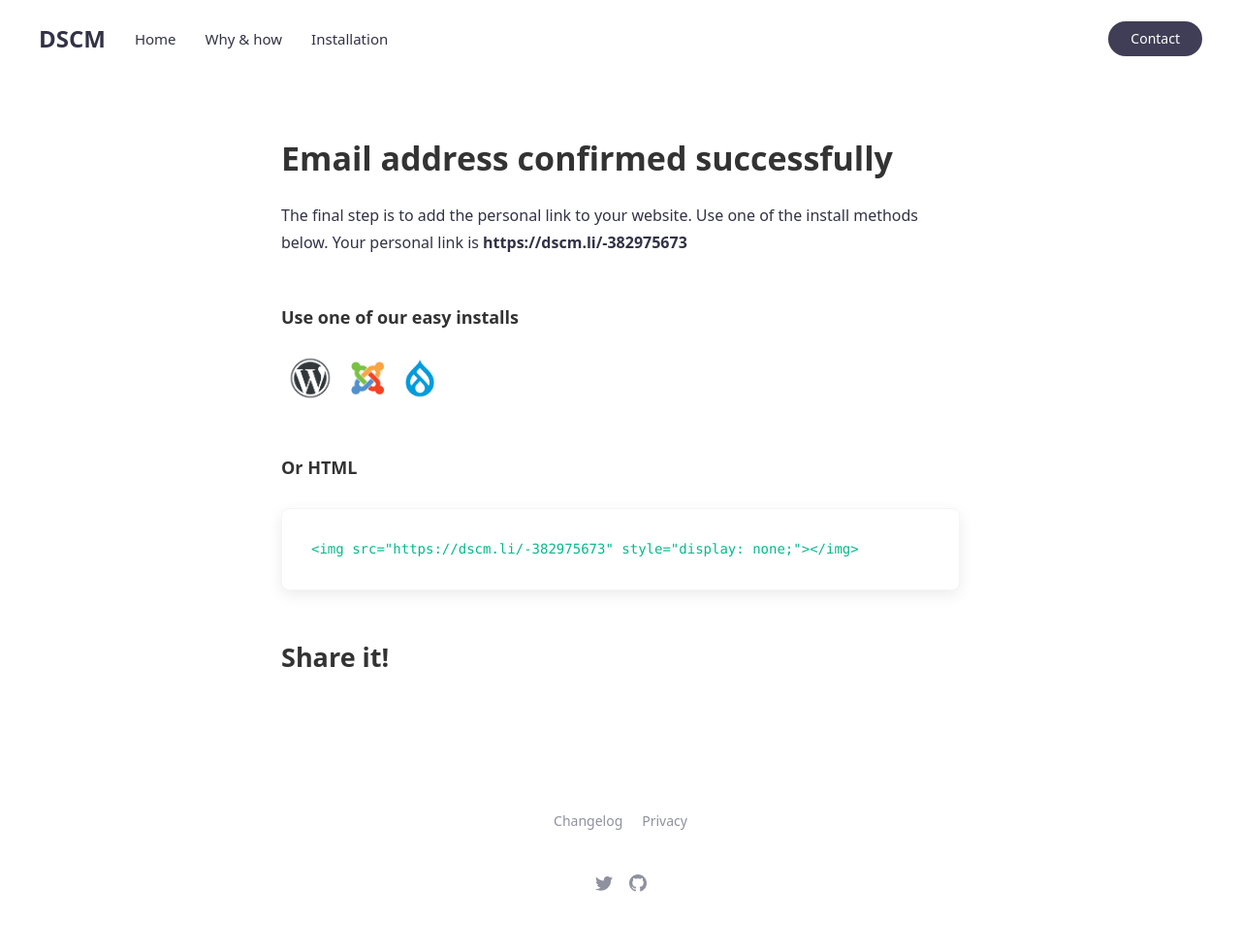
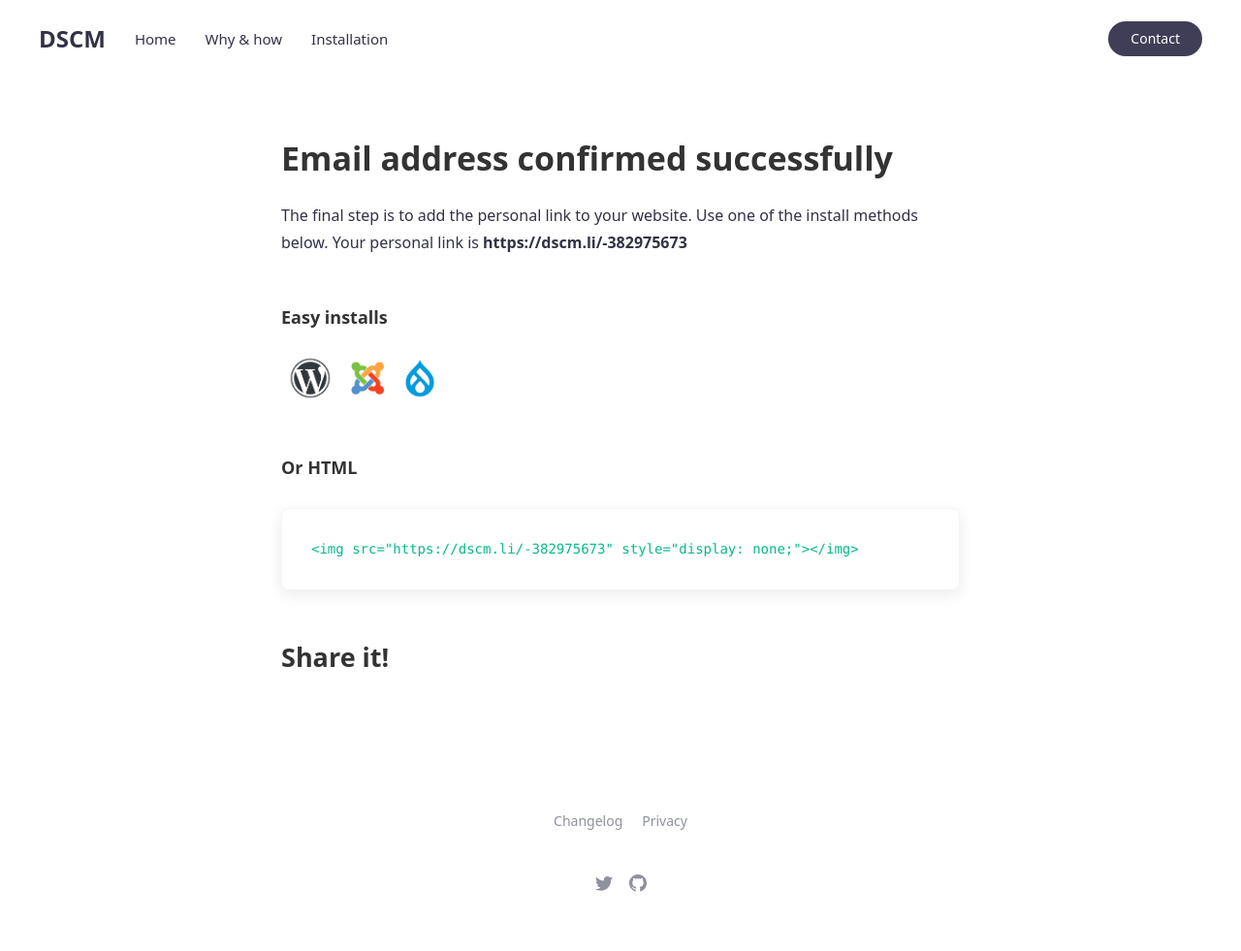
Before and after one commit to didsomeonecloneme/didsomeonecloneme.github.io, a Jekyll site: the page built from confirmed.md, in a window 1280 px wide. Shown: the whole page at 97% size. Built offline with Jekyll 4.4.1, drawn with Linux system fonts in a browser that asks for light colours; comment, search, counter and statistics services are not loaded.

Commit message:
Update confirmed page

```diff
--- a/confirmed.md
+++ b/confirmed.md
@@ -8,7 +8,7 @@ permalink: /confirmed/
 The final step is to add the personal link to your website.
 Use one of the install methods below. Your personal link is <b>https://dscm.li/-382975673</b>
 
-#### Use one of our easy installs
+#### Easy installs
 {% include easy_installs.html %}
 
 #### Or HTML
```
